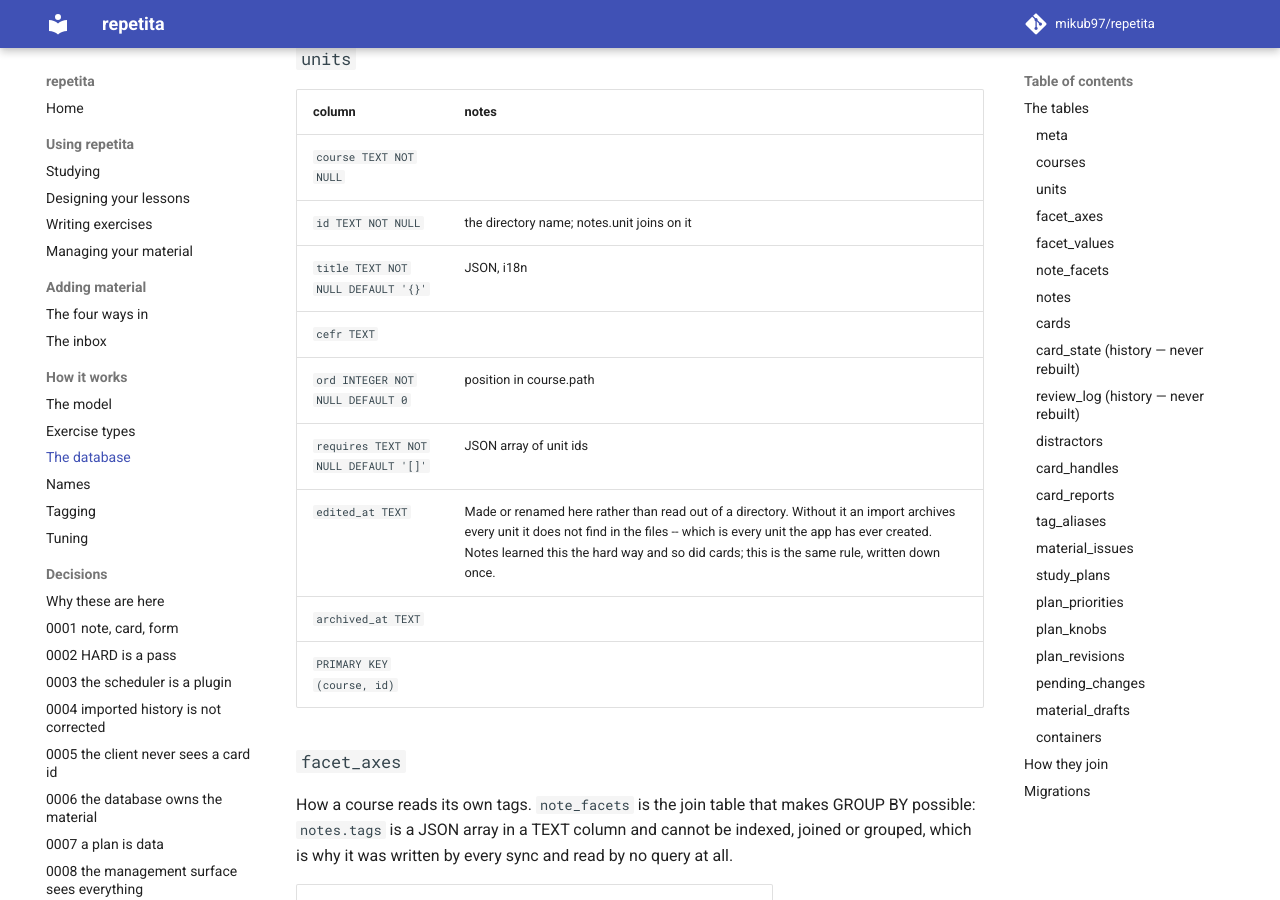
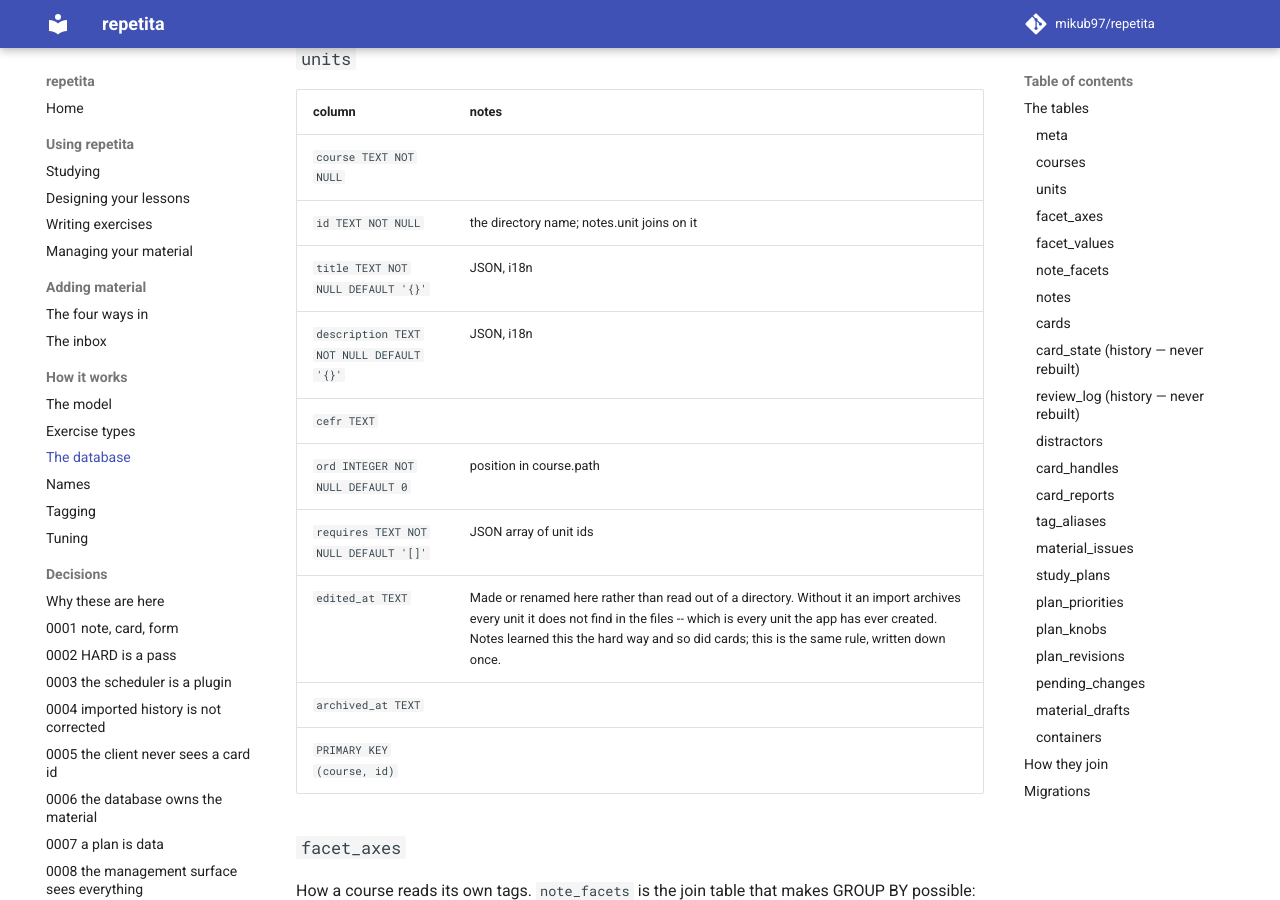
Before and after one commit to mikub97/repetita, an MkDocs documentation site: the page built from docs/schema.md, in a window 1280 px wide and 900 px high, scrolled down 1476 px. Built offline with MkDocs 1.6.1 and Material for MkDocs 9.7.7, drawn with Linux system fonts in a browser that asks for light colours; some of the changed lines change nothing that is shown; some of the changed text lies outside the part shown.

Commit message:
docs: regenerate the schema page for version 8
`units.description` (ADR-0013) bumped the schema, and the generated page still
described version 7. The drift check caught it, which is what it is for.

Signed-off-by: Michał Weiss <mikub97@gmail.com>

```diff
--- a/docs/schema.md
+++ b/docs/schema.md
@@ -6,7 +6,7 @@
   src/repetita/store/db.py. Edit the schema there; CI checks this page matches.
 -->
 
-SQLite, one file, **schema version 7**. 22 tables, and the whole
+SQLite, one file, **schema version 8**. 22 tables, and the whole
 of it is in [`store/db.py`](https://github.com/mikub97/repetita/blob/main/src/repetita/store/db.py).
 
 Two things explain most of the shape of it.
@@ -62,6 +62,7 @@ parsed from the start and reached no query until they landed here.
 | `course TEXT NOT NULL` |  |
 | `id TEXT NOT NULL` | the directory name; notes.unit joins on it |
 | `title TEXT NOT NULL DEFAULT '{}'` | JSON, i18n |
+| `description TEXT NOT NULL DEFAULT '{}'` | JSON, i18n |
 | `cefr TEXT` |  |
 | `ord INTEGER NOT NULL DEFAULT 0` | position in course.path |
 | `requires TEXT NOT NULL DEFAULT '[]'` | JSON array of unit ids |
@@ -418,4 +419,4 @@ be shaped, belonging to no course until an agent has made exercises from it
 
 Every version is one entry in `MIGRATIONS`, and `SCHEMA` above is the cumulative result of applying all of them. A fresh database gets `SCHEMA`; an existing one gets the migrations it has not seen. Both paths have to end in the same place, which is why the contract is written down and not merely intended.
 
-There are 6 of them, the most recent taking the schema to version 7.
+There are 7 of them, the most recent taking the schema to version 8.
```
